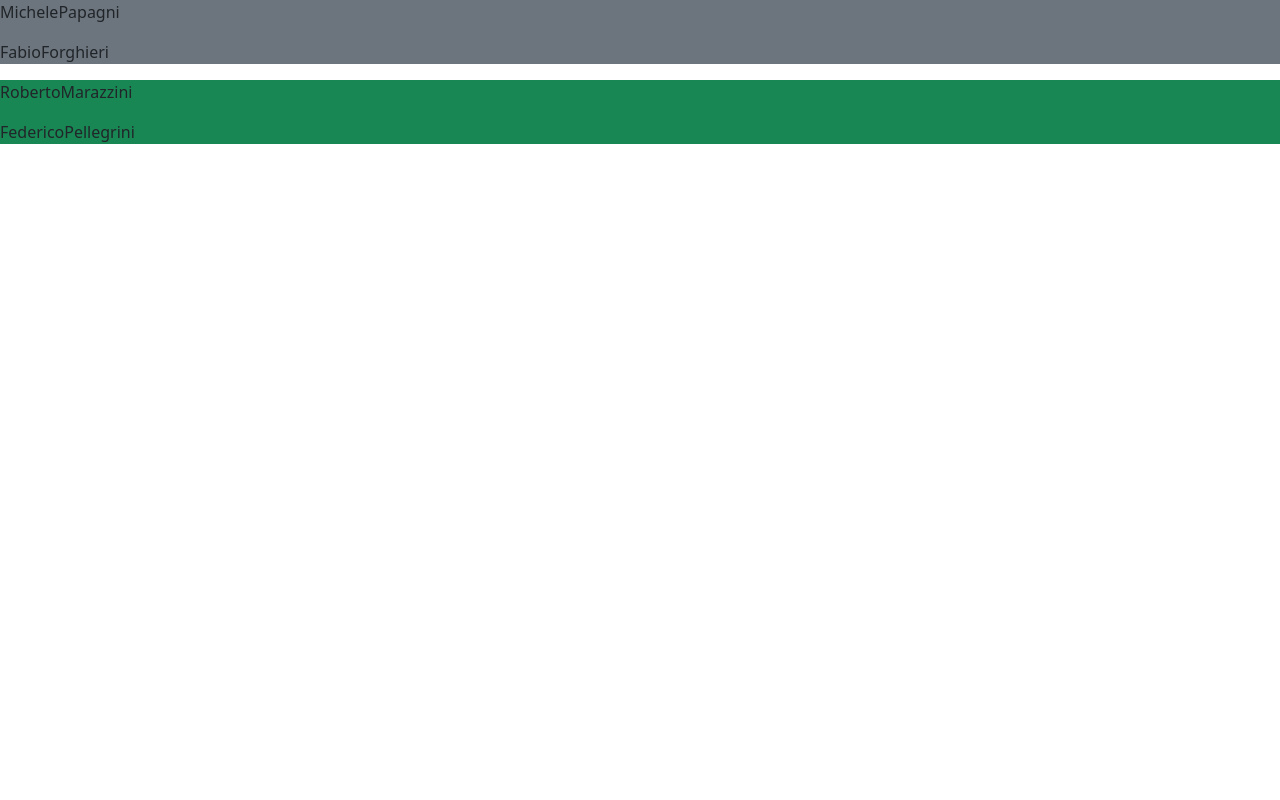
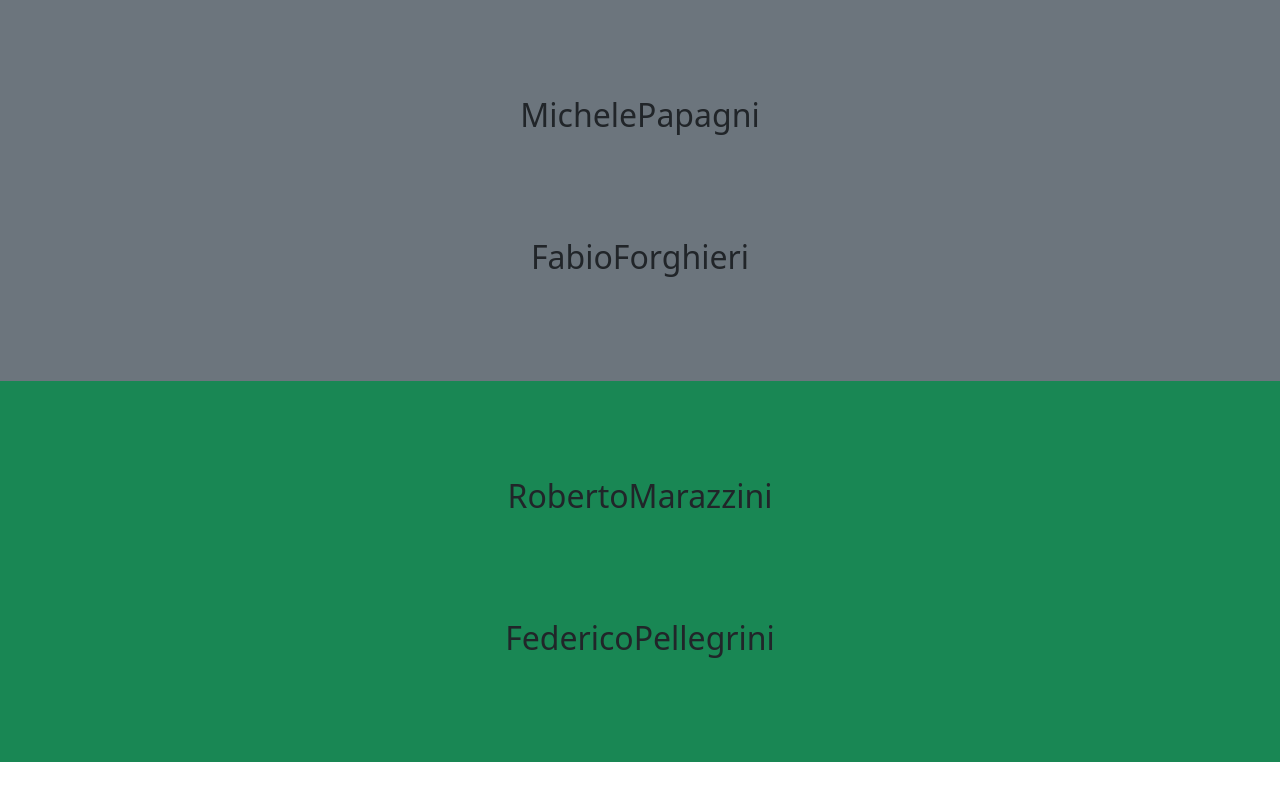
Before and after one commit to GabriPini/php-snacks-b1, a PHP site: page / in a window 1280 px wide. Run offline with PHP 8.4, Linux system fonts and the light colour scheme.

Commit message:
small changes

```diff
--- a/Snack-6/index.php
+++ b/Snack-6/index.php
@@ -43,9 +43,9 @@ $db = [
 <div >
 
 <?php foreach ($db as $key => $value) : ?>
-    <div class="bg-<?= $key === 'teachers' ? 'secondary' : 'success' ?>">
+    <div class="bg-<?= $key === 'teachers' ? 'secondary' : 'success' ?> text-center p-5">
         <?php foreach ($value as $contents) : ?>
-            <p><?= $contents['name'] . $contents['lastname'] ?> </p>
+            <h2 class="p-5"><?= $contents['name'] . $contents['lastname'] ?> </h2>
         <?php endforeach; ?>
     </div>
 <?php endforeach; ?>
```
